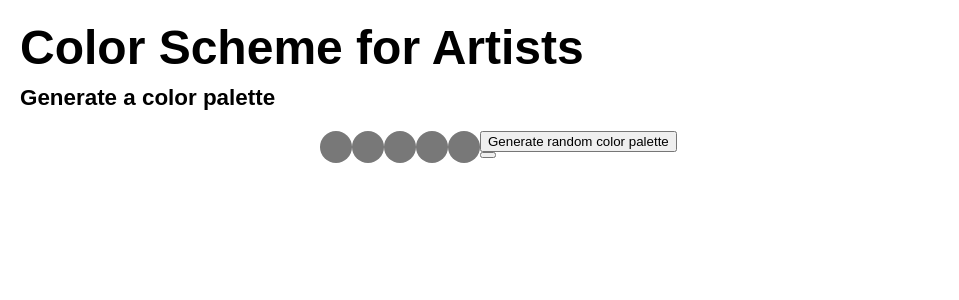
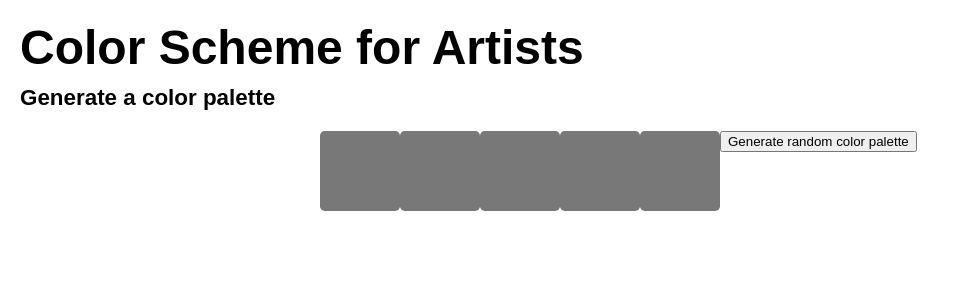
Before and after one commit to colton-patch/color-scheme, a React (Vite) app: page / in a window 1280 px wide. Shown: the top 300 px of the page, without its empty margins (0-959 px from the left). Built offline with nearby package versions, Linux system fonts and the light colour scheme; the HTML template or start-up script is replaced by a standard one.

Commit message:
stylistic changes

```diff
--- a/src/components/Buttons.jsx
+++ b/src/components/Buttons.jsx
@@ -2,7 +2,6 @@ function Buttons({ request }) {
   return (
     <>
       <button onClick={() => request(null)}>Generate random color palette</button>
-      <button></button>
     </>
   );
 }
--- a/src/components/Header.jsx
+++ b/src/components/Header.jsx
@@ -1,51 +1,41 @@
-function Header({fiveColors}) {
-
+function Header({ fiveColors }) {
   let color1 = {
     backgroundColor: `rgb(${fiveColors.color1[0]}, ${fiveColors.color1[1]}, ${fiveColors.color1[2]}`,
-    //width: '4rem'
-  }
+  };
 
   let color2 = {
     backgroundColor: `rgb(${fiveColors.color2[0]}, ${fiveColors.color2[1]}, ${fiveColors.color2[2]}`,
-    //width: '4rem'
-  }
+  };
 
   let color3 = {
     backgroundColor: `rgb(${fiveColors.color3[0]}, ${fiveColors.color3[1]}, ${fiveColors.color3[2]}`,
-    //width: '4rem'
-  }
+  };
 
   let color4 = {
     backgroundColor: `rgb(${fiveColors.color4[0]}, ${fiveColors.color4[1]}, ${fiveColors.color4[2]}`,
-    //width: '4rem'
-  }
+  };
 
   let color5 = {
     backgroundColor: `rgb(${fiveColors.color5[0]}, ${fiveColors.color5[1]}, ${fiveColors.color5[2]}`,
-    //width: '4rem'
-  }
+  };
 
   return (
-    <>
-      <div className="header">
-        <h1>Color Scheme for Artists</h1>
-        <h2>Generate a color palette</h2>
+    <header>
+      <h1>Color Scheme for Artists</h1>
+      <h2>Generate a color palette</h2>
 
-        <div className="colorRow">
+      <div className="colorRow">
+        <div className="color" style={color1} />
 
-          <div className="color" style = {color1} />
+        <div className="color" style={color2} />
 
-          <div className="color" style = {color2}/>
+        <div className="color" style={color3} />
 
-          <div className="color" style = {color3}/>
+        <div className="color" style={color4} />
 
-          <div className="color" style = {color4}/>
-
-          <div className="color" style = {color5}/>
-
-        </div>
+        <div className="color" style={color5} />
       </div>
-    </>
+    </header>
   );
 }
 
--- a/src/index.css
+++ b/src/index.css
@@ -28,9 +28,9 @@ h2 {
 }
 
 .color {
-  width: 2rem;
-  height: 2rem;
-  border-radius: 1rem;
+  width: 5rem;
+  height: 5rem;
+  border-radius: 0.3rem;
   float: left;
 }
 
@@ -45,7 +45,3 @@ h2 {
 button {
   display: block;
 }
-
-.header {
-  display: block;
-}
```
